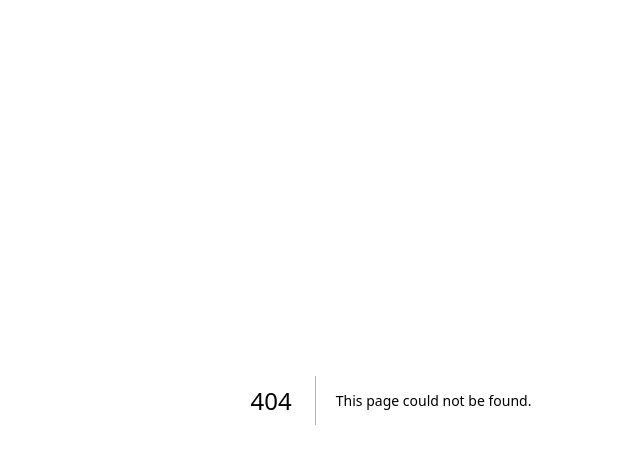
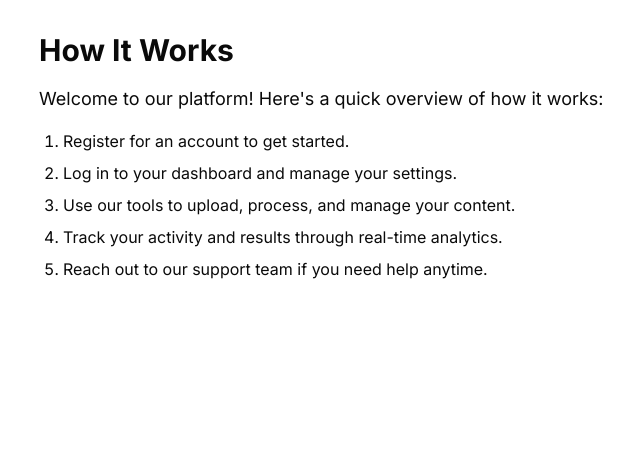
Before and after one commit to Hamdan-Khan/ECOM-Agents-Marketplace, a Next.js app in the folder apps/web/: page /how-it-works in a window 1280 px wide. Before the commit this address had no page. Shown: the top 464 px of the page, without its empty margins (249-889 px from the left). Built offline with nearby package versions, Linux system fonts and the light colour scheme.

Commit message:
How it works page added

```diff
--- /dev/null
+++ b/apps/web/app/how-it-works/page.tsx
@@ -0,0 +1,19 @@
+// app/how-it-works/page.tsx
+
+export default function HowItWorksPage() {
+  return (
+    <main className="p-8 max-w-3xl mx-auto">
+      <h1 className="text-3xl font-bold mb-4">How It Works</h1>
+      <p className="text-lg leading-relaxed mb-4">
+        Welcome to our platform! Here's a quick overview of how it works:
+      </p>
+      <ol className="list-decimal pl-6 space-y-2 text-base">
+        <li>Register for an account to get started.</li>
+        <li>Log in to your dashboard and manage your settings.</li>
+        <li>Use our tools to upload, process, and manage your content.</li>
+        <li>Track your activity and results through real-time analytics.</li>
+        <li>Reach out to our support team if you need help anytime.</li>
+      </ol>
+    </main>
+  );
+}
```
